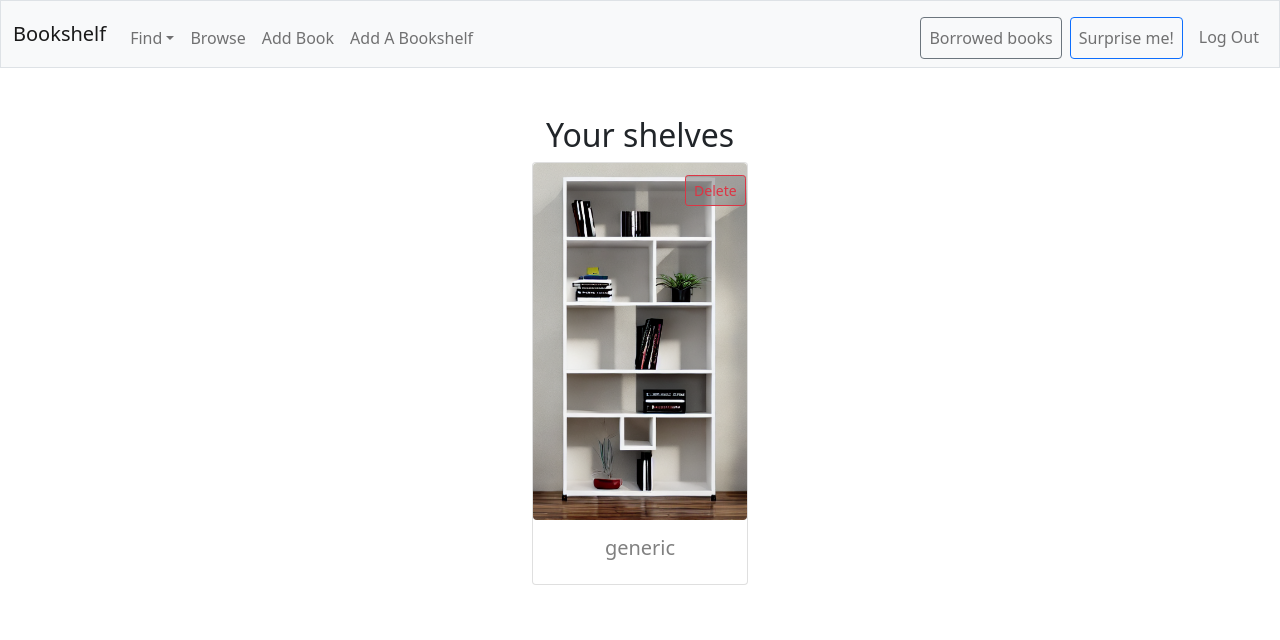
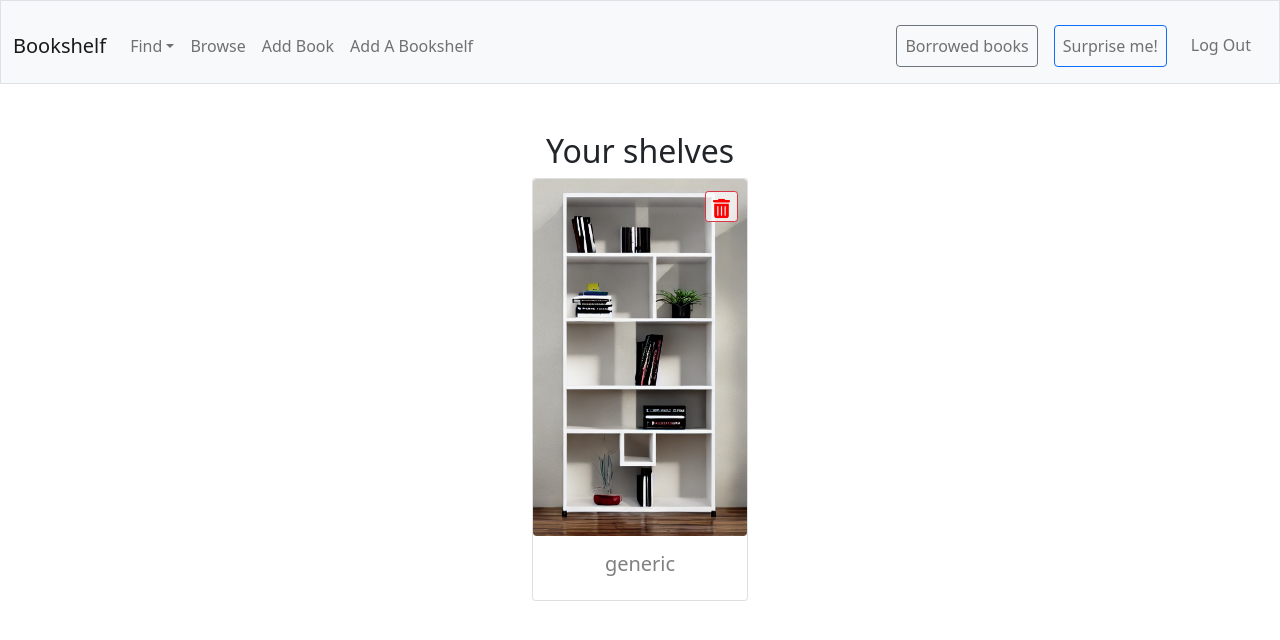
Before and after one commit to taskotale/cs50project, a Flask app: page /browse in a window 1280 px wide. Shown: the top 640 px of the page. Run offline with Flask 3, Linux system fonts and the light colour scheme; a user stored in the database is signed in; some libraries are stand-ins or nearby versions.

Commit message:
made delete btn on bookshelf more visible

```diff
--- a/templates/book_details.html
+++ b/templates/book_details.html
@@ -246,7 +246,7 @@
 							href="javascript:window.history.back()"
 							type="button"
 							class="btn btn-secondary"
-							>back</a
+							>Back</a
 						>
 						<button
 							id="edit-book"
--- a/templates/browse.html
+++ b/templates/browse.html
@@ -20,17 +20,28 @@ main %}
 			</a>
 			<form action="/browse" method="get">
 				<button
-					class=" delete-btn btn btn-outline-danger btn-sm"
+					class="delete-btn btn btn-outline-danger btn-sm mx-2"
 					name="delete"
 					value="{{shelf['id']}}"
 					style="
 						position: absolute;
 						top: 3%;
 						right: 6%;
-						background-color: rgba(128, 128, 128, 0.533);
+						background-color: rgba(255, 255, 255, 0.715);
 					"
 				>
-					Delete
+					<svg
+						style="fill: red; scale: 1.3"
+						height="15"
+						width="15"
+						viewBox="0 0 448 512"
+						aria-labelledby="button-label"
+						focusable="false"
+					>
+						<title id="button-label">Delete</title>
+						<path d="M135.2 17.7C140.6 6.8 151.7 0 163.8 0H284.2c12.1 0 23.2 6.8 28.6 17.7L320 32h96c17.7 0 32 14.3 32 32s-14.3 32-32 32H32C14.3 96 0 81.7 0 64S14.3 32 32 32h96l7.2-14.3zM32 128H416V448c0 35.3-28.7 64-64 64H96c-35.3 0-64-28.7-64-64V128zm96 64c-8.8 0-16 7.2-16 16V432c0 8.8 7.2 16 16 16s16-7.2 16-16V208c0-8.8-7.2-16-16-16zm96 0c-8.8 0-16 7.2-16 16V432c0 8.8 7.2 16 16 16s16-7.2 16-16V208c0-8.8-7.2-16-16-16zm96 0c-8.8 0-16 7.2-16 16V432c0 8.8 7.2 16 16 16s16-7.2 16-16V208c0-8.8-7.2-16-16-16z"/>
+						<!--! Font Awesome Pro 6.4.0 by @fontawesome - https://fontawesome.com License - https://fontawesome.com/license (Commercial License) Copyright 2023 Fonticons, Inc. -->
+					</svg>
 				</button>
 			</form>
 		</div>
@@ -42,7 +53,7 @@ main %}
 {%endif%}
 <script src="https://ajax.googleapis.com/ajax/libs/jquery/3.5.1/jquery.min.js"></script>
 <script>
-	$('.delete-btn').click(e=>confirm('Are you sure?'))
+	$('.delete-btn').click((e) => confirm('Are you sure?'));
 	// document
 	// 	.getElementById('delete-btn')
 	// 	.addEventListener('click', (e) => confirm('Are you sure?'));
--- a/templates/layout.html
+++ b/templates/layout.html
@@ -29,7 +29,7 @@
 	<body>
 		<nav class="bg-light border navbar navbar-expand-md navbar-light">
 			<div class="container-fluid">
-				<a class="navbar-brand" href="/">Bookshelf</a>
+				<a class="navbar-brand mt-2" href="/">Bookshelf</a>
 				<button
 					aria-controls="navbar"
 					aria-expanded="false"
@@ -80,13 +80,13 @@
 					</ul>
 					<ul class="navbar-nav ms-auto mt-2">
 						<li class="nav-item">
-							<a class="nav-link btn btn-outline-secondary" href="{{url_for('index', borrowed=true)}}">Borrowed books</a>
+							<a class="nav-link btn btn-outline-secondary m-2" href="{{url_for('index', borrowed=true)}}">Borrowed books</a>
 						</li>
 						<li class="nav-item">
-							<a class="nav-link btn btn-outline-primary mx-2" href="{{url_for('index', random=true)}}">Surprise me!</a>
+							<a class="nav-link btn btn-outline-primary m-2" href="{{url_for('index', random=true)}}">Surprise me!</a>
 						</li>
 						<li class="nav-item">
-							<a class="nav-link" href="/logout">Log Out</a>
+							<a class="nav-link m-2" href="/logout">Log Out</a>
 						</li>
 					</ul>
 					{% else %}
```
Also changed, not shown: bookshelf.db, static/trash-can-solid.svg (added), static/trash-solid.svg (added), 1 other file.
